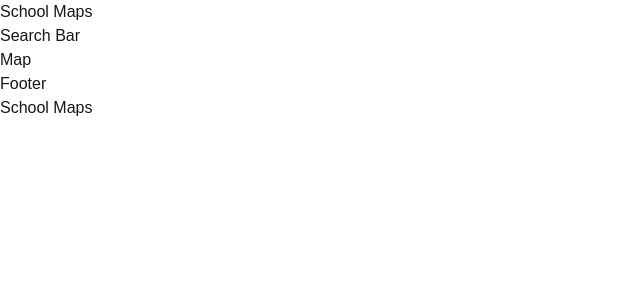
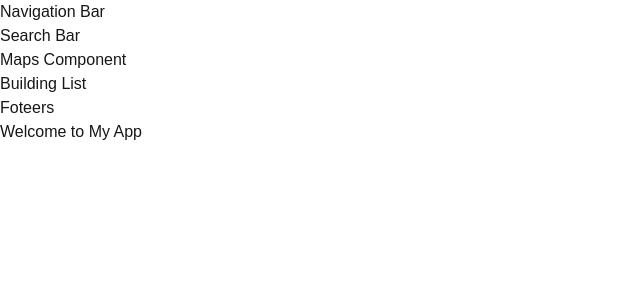
Before and after one commit to JmCoffee-code/school-navigation-system, a Next.js app in the folder my-app/: page / in a window 1280 px wide. Shown: the top 300 px of the page, without its empty margins (0-640 px from the left). Built offline with nearby package versions, Linux system fonts and the light colour scheme.

Commit message:
new changes

```diff
--- a/my-app/app/page.tsx
+++ b/my-app/app/page.tsx
@@ -1,19 +1,19 @@
-import Navbar from "@/components/Navbar";
-import SearchBar from "@/components/searchBar";
-import Map from "@/components/map";
-import BuildingCard from "@/components/buildingCard";
-import Footer from "@/components/footer";
+import NavigationBar from "@/components/NavigationBar";
+import Search from "@/components/Search";
+import Maps from "@/components/Maps";
+import BuildingList from "@/components/BuildingList"
+import Footers from "@/components/Footers";
 
 export default function Home() {
   return (
     <main>
-      <Navbar />
-      <SearchBar />
-      <Map />
-      <BuildingCard />
-      <Footer />
+      <NavigationBar />
+      <Search />
+      <Maps />
+      <BuildingList />
+      <Footers />
 
-      <h1>School Maps</h1>
+      <h1>Welcome to My App</h1>
     </main>
   );
 }
--- a/my-app/components/BuildingCard.tsx
+++ /dev/null
@@ -1,8 +0,0 @@
-
-export default function BuildingCard() {
-    return (
-        <div>
-
-        </div>
-    )
-}
--- /dev/null
+++ b/my-app/components/BuildingList.tsx
@@ -0,0 +1,8 @@
+
+export default function BuildingList() {
+    return (
+        <div>
+            Building List
+        </div>
+    )
+}
--- a/my-app/components/Footer.tsx
+++ /dev/null
@@ -1,8 +0,0 @@
-
-export default function Footer() {
-    return (
-        <div>
-            Footer
-        </div>
-    )
-}
--- /dev/null
+++ b/my-app/components/Footers.tsx
@@ -0,0 +1,8 @@
+
+export default function Footers() {
+    return (
+        <div>
+            Foteers
+        </div>
+    )
+}
--- a/my-app/components/Map.tsx
+++ /dev/null
@@ -1,8 +0,0 @@
-
-export default function Map()  {
-    return (
-        <div>
-            Map
-        </div>
-    )
-}
--- /dev/null
+++ b/my-app/components/Maps.tsx
@@ -0,0 +1,8 @@
+
+export default function Maps() {
+    return (
+        <div>
+            Maps Component
+        </div>
+    )
+}
--- a/my-app/components/Navbar.tsx
+++ /dev/null
@@ -1,7 +0,0 @@
-export default function Navbar() {
-    return (
-        <nav>
-            School Maps
-        </nav>
-    );
-}
--- /dev/null
+++ b/my-app/components/NavigationBar.tsx
@@ -0,0 +1,8 @@
+
+export default function NavigationBar() {
+  return (
+    <nav>
+        Navigation Bar
+    </nav>
+  );
+}
--- a/my-app/components/SearchBar.tsx
+++ b/my-app/components/Search.tsx
@@ -1,5 +1,5 @@
 
-export default function SearchBar() {
+export default function Search() {
     return (
         <div>
             Search Bar
```
